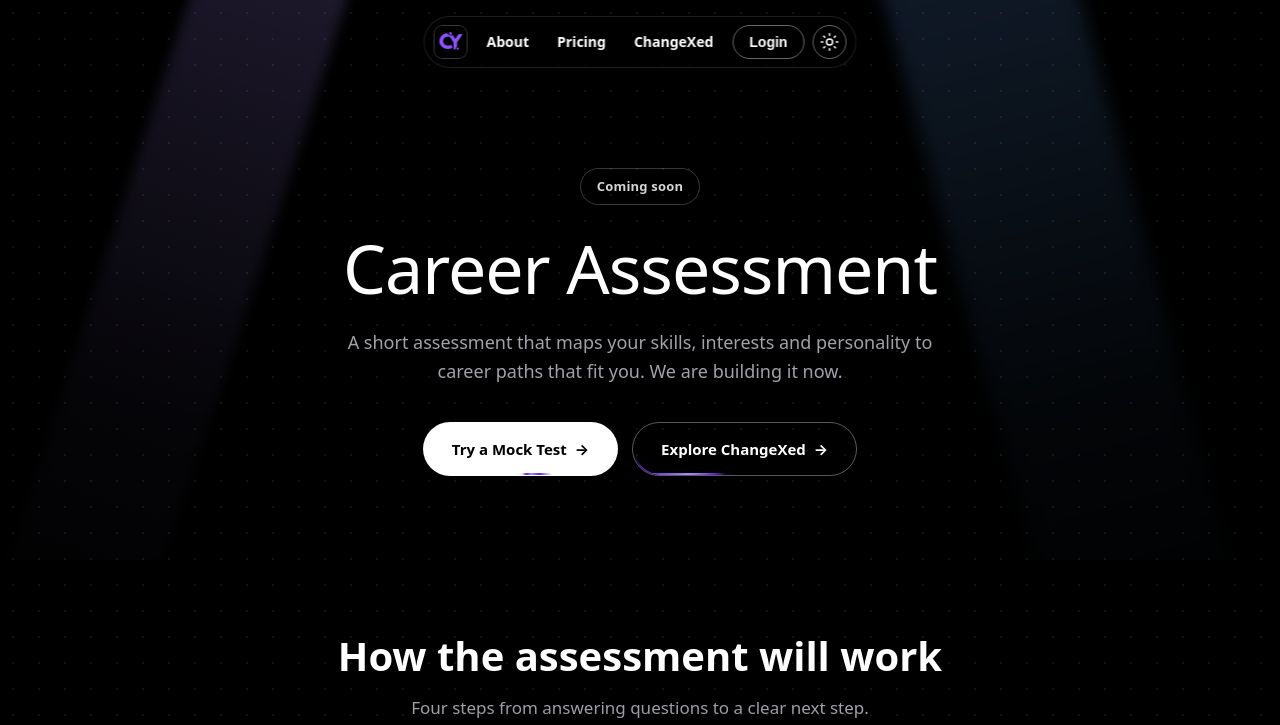
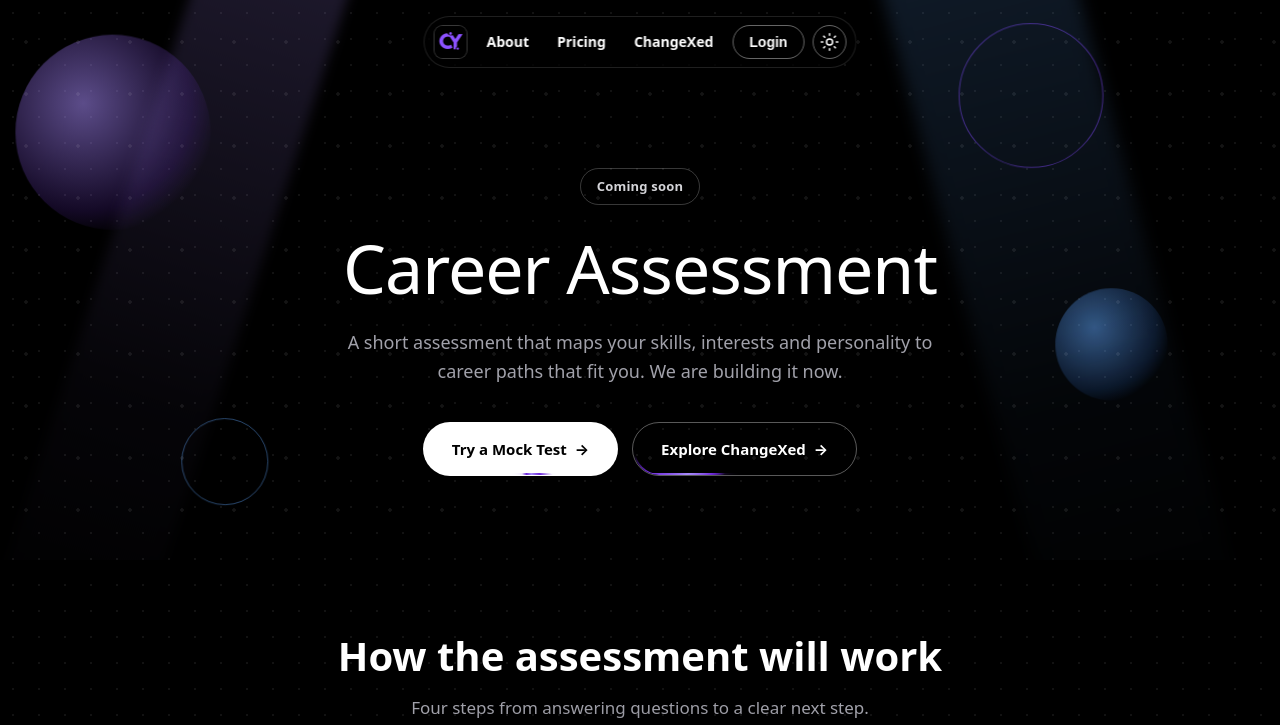
Before and after one commit to sagarmanesh413-alt/changeyourself, a plain HTML site: page career-assessment/index.html in a window 1280 px wide. Shown: the top 725 px of the page. Drawn offline with Linux system fonts and the light colour scheme.

Commit message:
Hero: floating 3D shapes + parallax grid layer

```diff
--- a/career-assessment/index.html
+++ b/career-assessment/index.html
@@ -19,7 +19,7 @@
   <button class="theme-toggle" id="themeToggle" type="button" aria-label="Switch to light theme"><svg viewBox="0 0 24 24" fill="none" stroke="currentColor" stroke-width="2" stroke-linecap="round" stroke-linejoin="round" aria-hidden="true"><circle cx="12" cy="12" r="4"/><line x1="12" y1="1" x2="12" y2="3"/><line x1="12" y1="21" x2="12" y2="23"/><line x1="4.22" y1="4.22" x2="5.64" y2="5.64"/><line x1="18.36" y1="18.36" x2="19.78" y2="19.78"/><line x1="1" y1="12" x2="3" y2="12"/><line x1="21" y1="12" x2="23" y2="12"/><line x1="4.22" y1="19.78" x2="5.64" y2="18.36"/><line x1="18.36" y1="5.64" x2="19.78" y2="4.22"/></svg></button>
 </nav>
 
-<section class="hero"><div class="container">
+<section class="hero"><div class="hero-shapes" aria-hidden="true"><span class="shape shape-orb-1"></span><span class="shape shape-orb-2"></span><span class="shape shape-ring-1"></span><span class="shape shape-ring-2"></span></div><div class="hero-grid" aria-hidden="true"></div><div class="container">
   <span class="badge">Coming soon</span>
   <h1 class="hero-title">Career Assessment</h1>
   <p class="hero-sub">A short assessment that maps your skills, interests and personality to career paths that fit you. We are building it now.</p>
```
